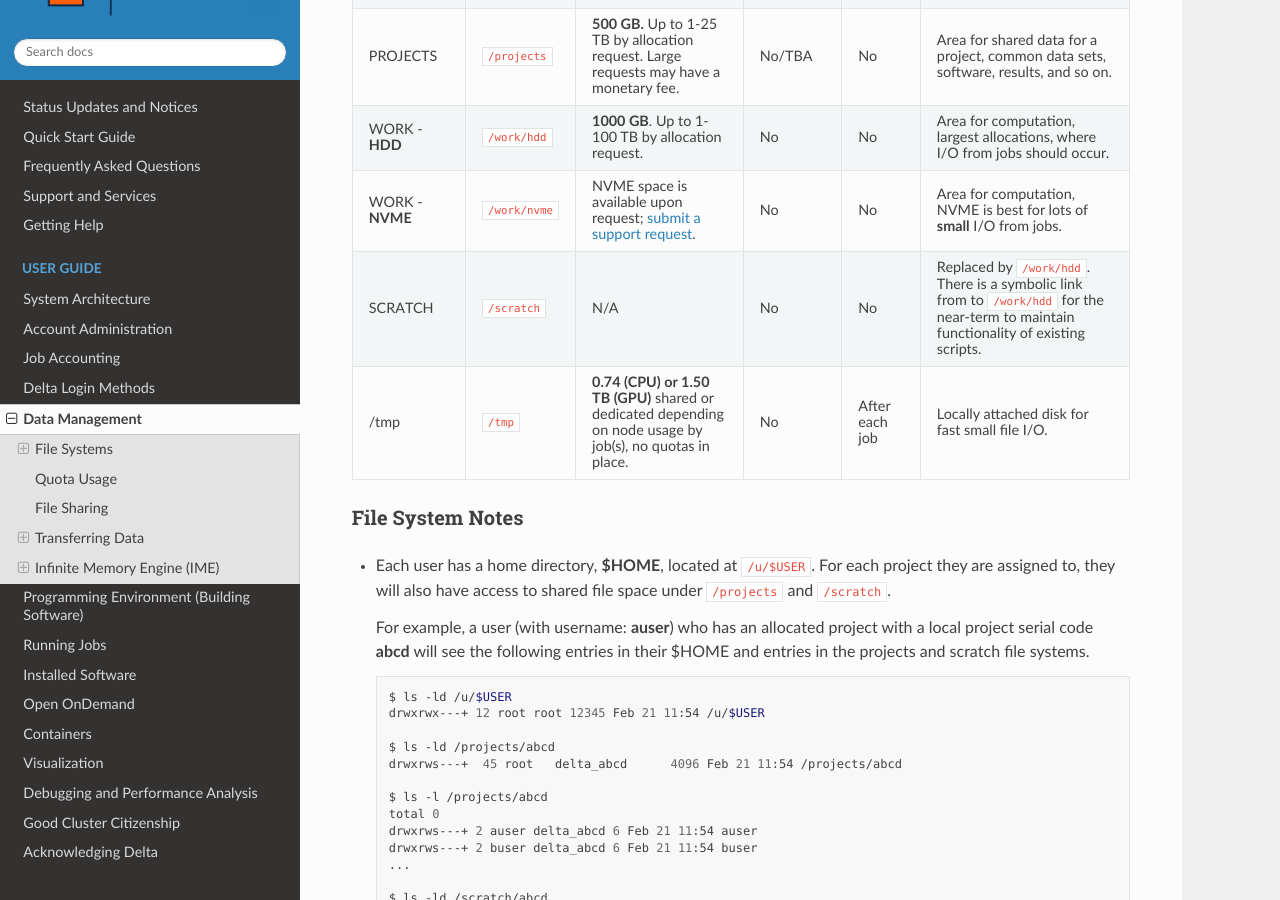
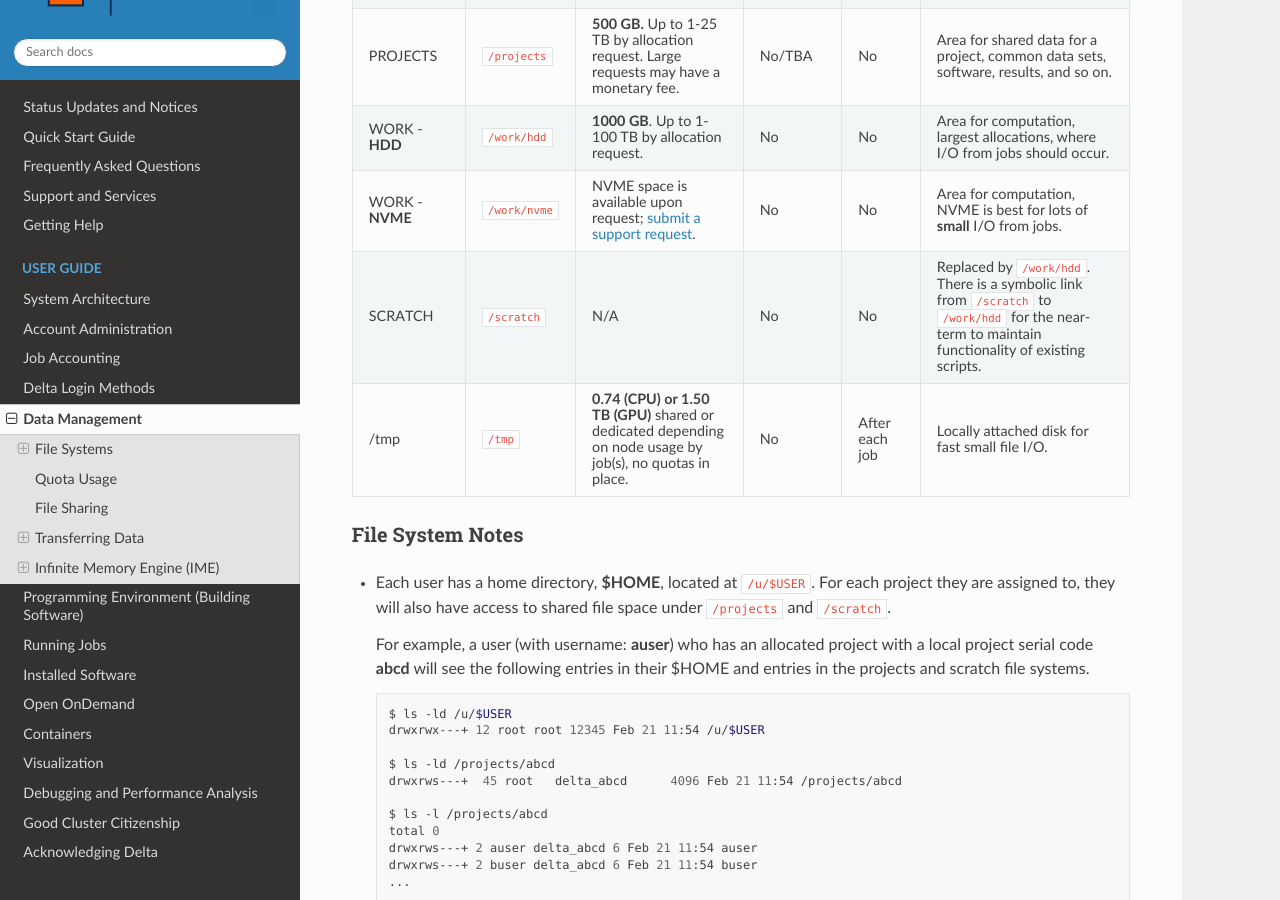
Before and after one commit to ncsa/Delta_doc, a Sphinx documentation site: the page built from docs/source/user_guide/data_mgmt.rst, in a window 1280 px wide and 900 px high, scrolled down 380 px. Built offline with Sphinx 7.4.7 and the Read the Docs theme 3.1.0, drawn with Linux system fonts in a browser that asks for light colours.

Commit message:
Update data_mgmt.rst fixed typo

```diff
--- a/docs/source/user_guide/data_mgmt.rst
+++ b/docs/source/user_guide/data_mgmt.rst
@@ -29,9 +29,9 @@ File Systems
    |                |               | :ref:`submit a support request <general_support>`.|               |               | of **small** I/O from jobs.                |
    +----------------+---------------+---------------------------------------------------+---------------+---------------+--------------------------------------------+
    | SCRATCH        | ``/scratch``  | N/A                                               | No            | No            | Replaced by ``/work/hdd``. There is a      |
-   |                |               |                                                   |               |               | symbolic link from to ``/work/hdd`` for the|
-   |                |               |                                                   |               |               | near-term to maintain functionality of     |
-   |                |               |                                                   |               |               | existing scripts.                          |
+   |                |               |                                                   |               |               | symbolic link from ``/scratch`` to         |
+   |                |               |                                                   |               |               | ``/work/hdd`` for the near-term to maintain|
+   |                |               |                                                   |               |               | functionality of existing scripts.         |
    +----------------+---------------+---------------------------------------------------+---------------+---------------+--------------------------------------------+
    | /tmp           | ``/tmp``      | **0.74 (CPU) or 1.50 TB (GPU)**                   | No            | After each job| Locally attached disk for fast small file  |
    |                |               | shared or dedicated depending on                  |               |               | I/O.                                       |
```
